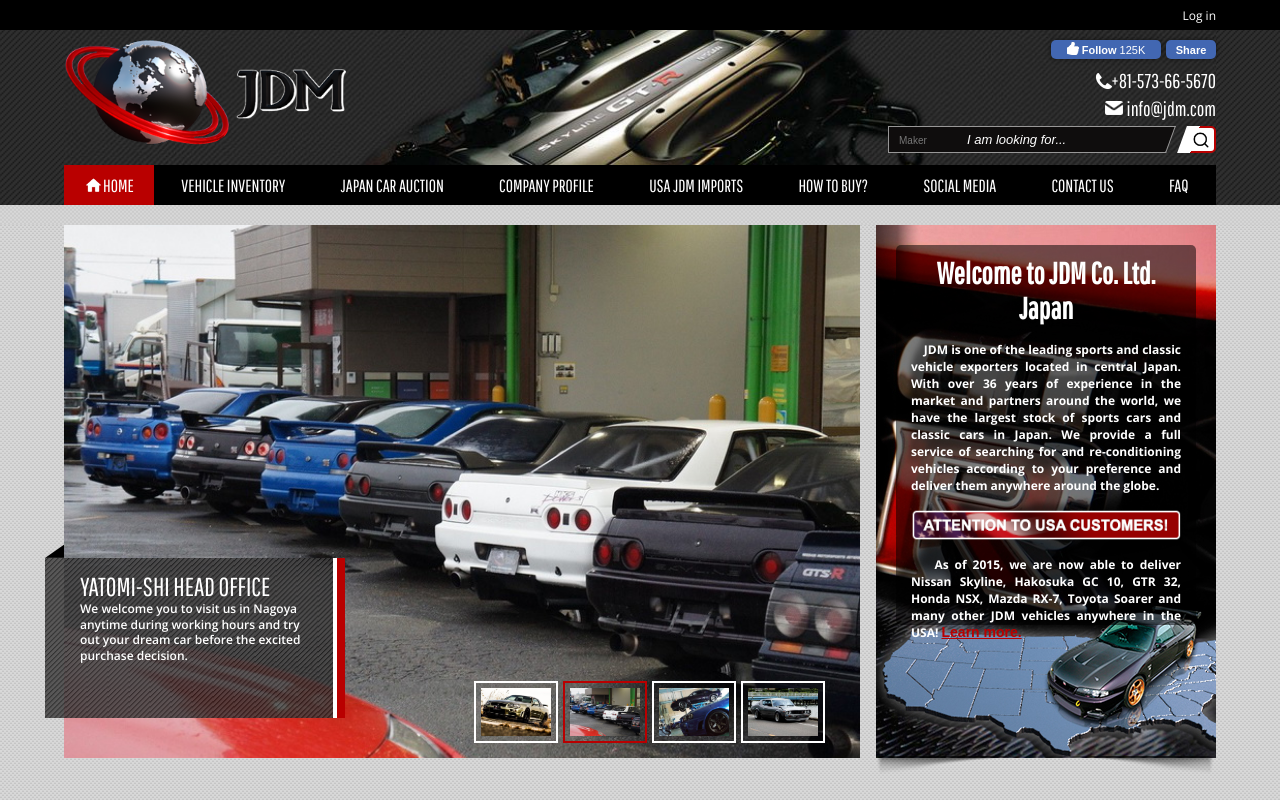
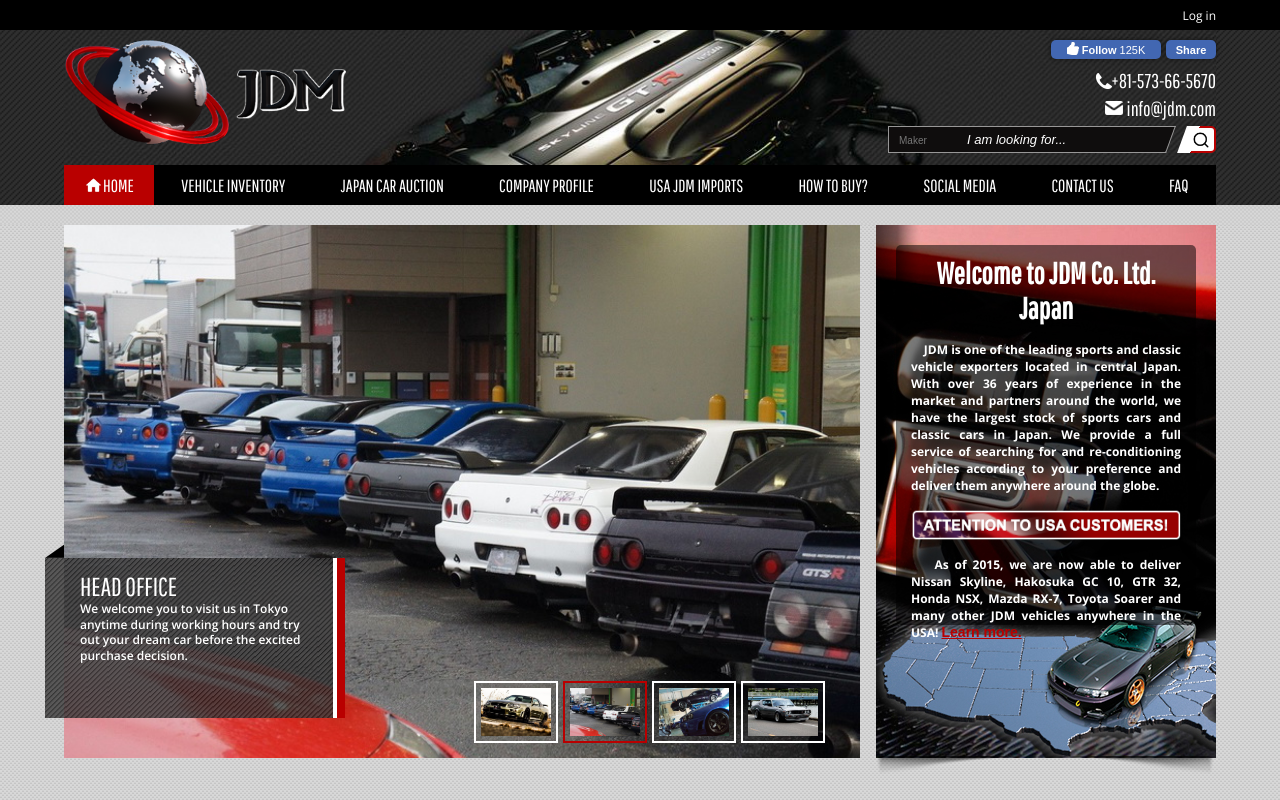
Before and after one commit to BazyshynAnton/jdmarket, a React (Vite) app: page / in a window 1280 px wide. Shown: the top 800 px of the page. Built offline with nearby package versions, Linux system fonts and the light colour scheme.

Commit message:
Update slide header and text

```diff
--- a/src/data/slides.js
+++ b/src/data/slides.js
@@ -15,8 +15,8 @@
     id: 2,
     img: slide2,
     title: 'slide2',
-    header: 'YATOMI-SHI HEAD OFFICE',
-    text: 'We welcome you to visit us in Nagoya anytime during working hours and try out your dream car before the excited purchase decision.',
+    header: 'HEAD OFFICE',
+    text: 'We welcome you to visit us in Tokyo anytime during working hours and try out your dream car before the excited purchase decision.',
   },
   {
     id: 3,
```
